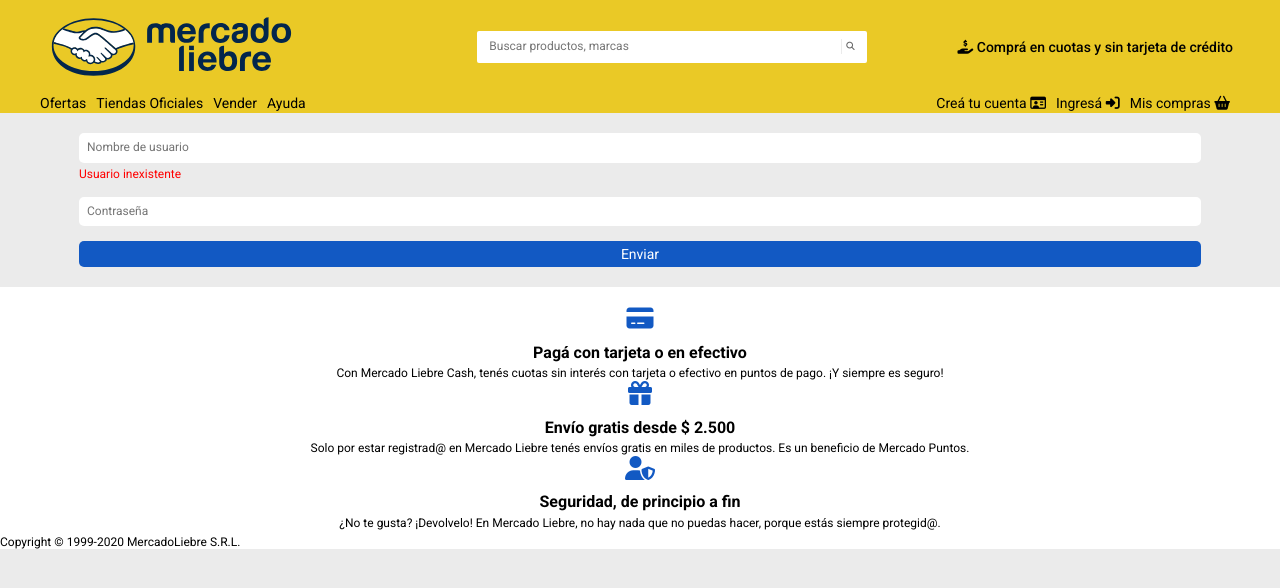
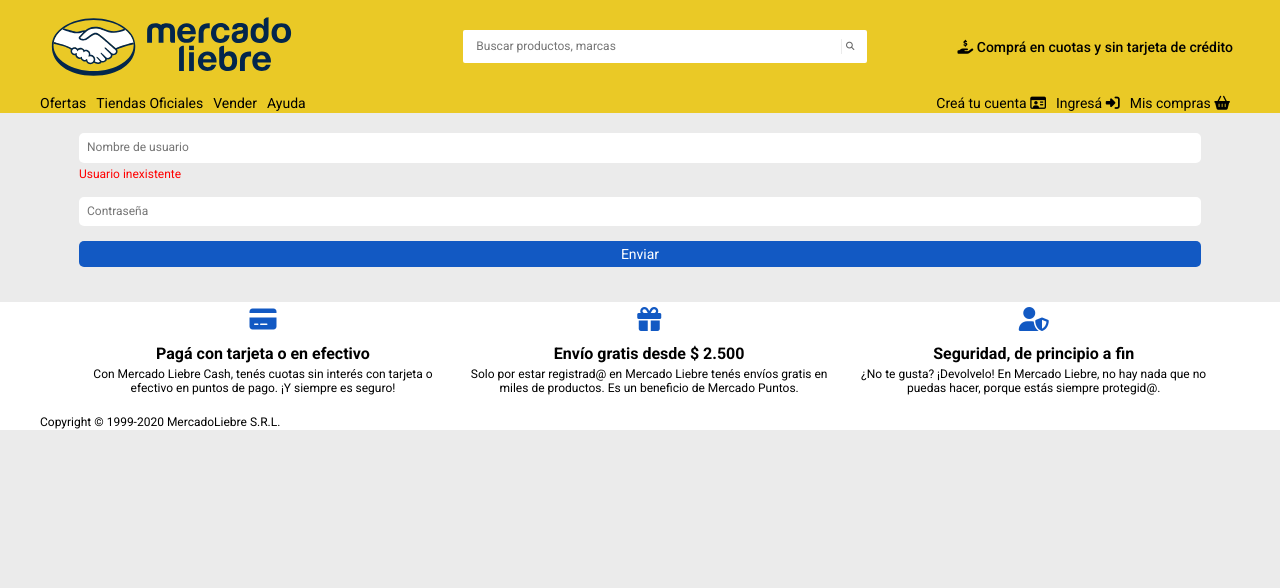
Before and after one commit to Florsecco/mercado-liebre, a website: page views/ingresa.html in a window 1280 px wide. Drawn offline with Linux system fonts and the light colour scheme.

Commit message:
ultimos cambios de jueves a la siesta

```diff
--- a/public/css/styles.css
+++ b/public/css/styles.css
@@ -22,9 +22,11 @@
   margin: auto;
   width: 90vw;
   max-width: 1200px;
+  margin-bottom: 15px;
 }
 footer {
   background-color: white;
+
 }
 h3 {
   font-size: 24px;
@@ -74,7 +76,6 @@
 }
 .nav-bar {
   width: 50%;
-  max-width: 400px;
   padding: 5px;
 }
 .search-input {
@@ -146,6 +147,11 @@
   position: absolute;
   right: 20px;
   top: -15px;
+  transform: none;
+  transition: transform 450ms;
+}
+.camioncito:hover{
+  transform: rotateZ(-90deg);
 }
 .price {
   display: flex;
@@ -166,11 +172,19 @@
 .sector {
   text-align: center;
   padding: 5px 30px;
+  margin-bottom: 15px;
+}
+.clase-footer{
+  max-width: 1200px;
+  margin: auto;
 }
 .iconos {
   color: #1259c3;
   font-size: 2em;
   margin-bottom: 10px;
+}
+.iconos:hover{
+  color:  #0022AA;
 }
 /*formularios*/
 .create-form{
@@ -325,6 +339,13 @@
   .price {
     text-align: center;
   }
+  .sector{
+    display: flex;
+    margin: auto;
+    margin-bottom: 15px;
+    justify-content: space-between;
+    gap: 15px;
+  }
 }
 /* desktops-big */
 @media (min-width: 1200px) {
--- a/views/ingresa.html
+++ b/views/ingresa.html
@@ -84,24 +84,32 @@
         </form>
     </main>
     <footer>
+      <div class="clase-footer">
         <section class="sector">
           <br>
+          <div>
           <div class="iconos"><i class="fa-solid fa-credit-card"></i></div>
           <h5>Pagá con tarjeta o en efectivo</h5>
           <p>Con Mercado Liebre Cash, tenés cuotas sin interés con tarjeta o efectivo en puntos de pago. ¡Y siempre es
             seguro!</p>
+          </div>
+          <div>
           <div class="iconos"><i class="fa-solid fa-gift"></i></div>
           <h5>Envío gratis desde $ 2.500</h5>
           <p>Solo por estar registrad@ en Mercado Liebre tenés envíos gratis en miles de productos. Es un beneficio de
             Mercado Puntos.</p>
+          </div>
+          <div>
           <div class="iconos"><i class="fa-solid fa-user-shield"></i></div>
           <h5>Seguridad, de principio a fin</h5>
           <p>¿No te gusta? ¡Devolvelo! En Mercado Liebre, no hay nada que no puedas hacer, porque estás siempre protegid@.
           </p>
+          </div>
         </section>
         <section>
           <p>Copyright © 1999-2020 MercadoLiebre S.R.L.</p>
         </section>
+        </div>
       </footer>
   </body>
 </html>
```
Also changed, not shown: views/crea-tu-cuenta.html (+14 -12 lines), views/home.html (+8 -0 lines).
